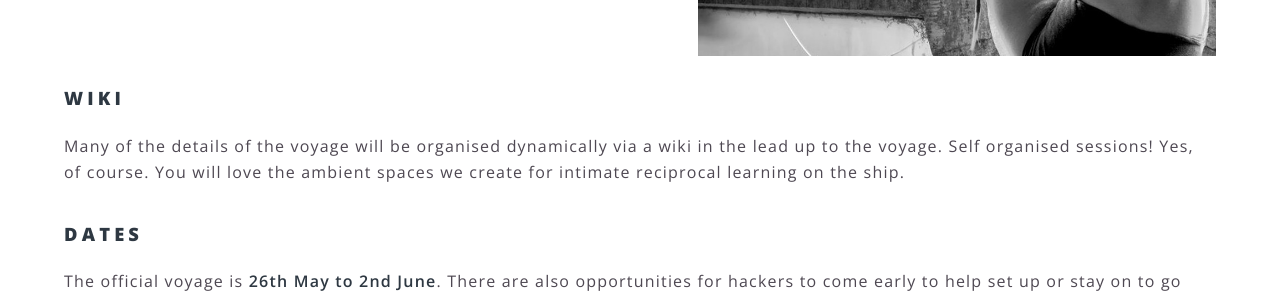
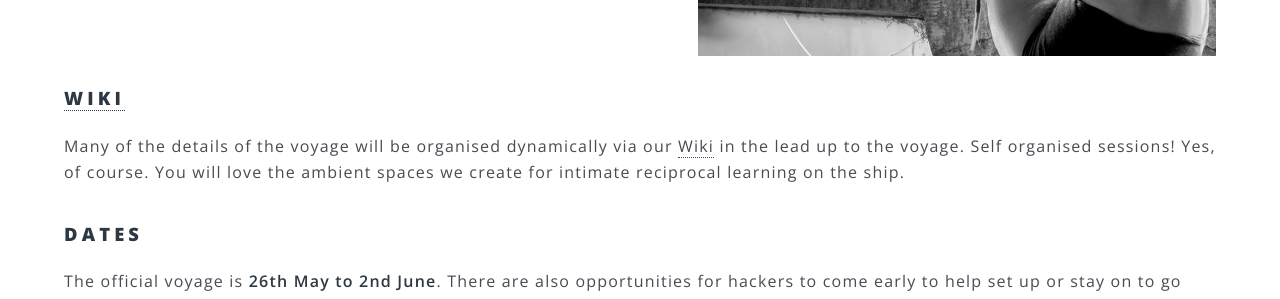
Before and after one commit to astralship/astralship.github.io, a Jekyll site: the page built from voyages.html, in a window 1280 px wide and 900 px high, scrolled down 4349 px. Shown: the part 125-424 px from the top of the window. Built offline with Jekyll 4.4.1, drawn with Linux system fonts in a browser that asks for light colours; comment, search, counter and statistics services are not loaded.

Commit message:
updates and images for voyage

```diff
--- a/voyages.html
+++ b/voyages.html
@@ -74,9 +74,9 @@ order: 1000
 </section>
 
 <br>
-<h3>Wiki</h3>
+<h3><a href="astralship.miraheze.org">Wiki</a></h3>
 
-<p>Many of the details of the voyage will be organised dynamically via a wiki in the lead up to the voyage. Self organised sessions! Yes, of course. You will love the ambient spaces we create for intimate reciprocal learning on the ship.
+<p>Many of the details of the voyage will be organised dynamically via our <a href="astralship.miraheze.org">Wiki</a> in the lead up to the voyage. Self organised sessions! Yes, of course. You will love the ambient spaces we create for intimate reciprocal learning on the ship.
 
 <h3>Dates</h3>
 
```
